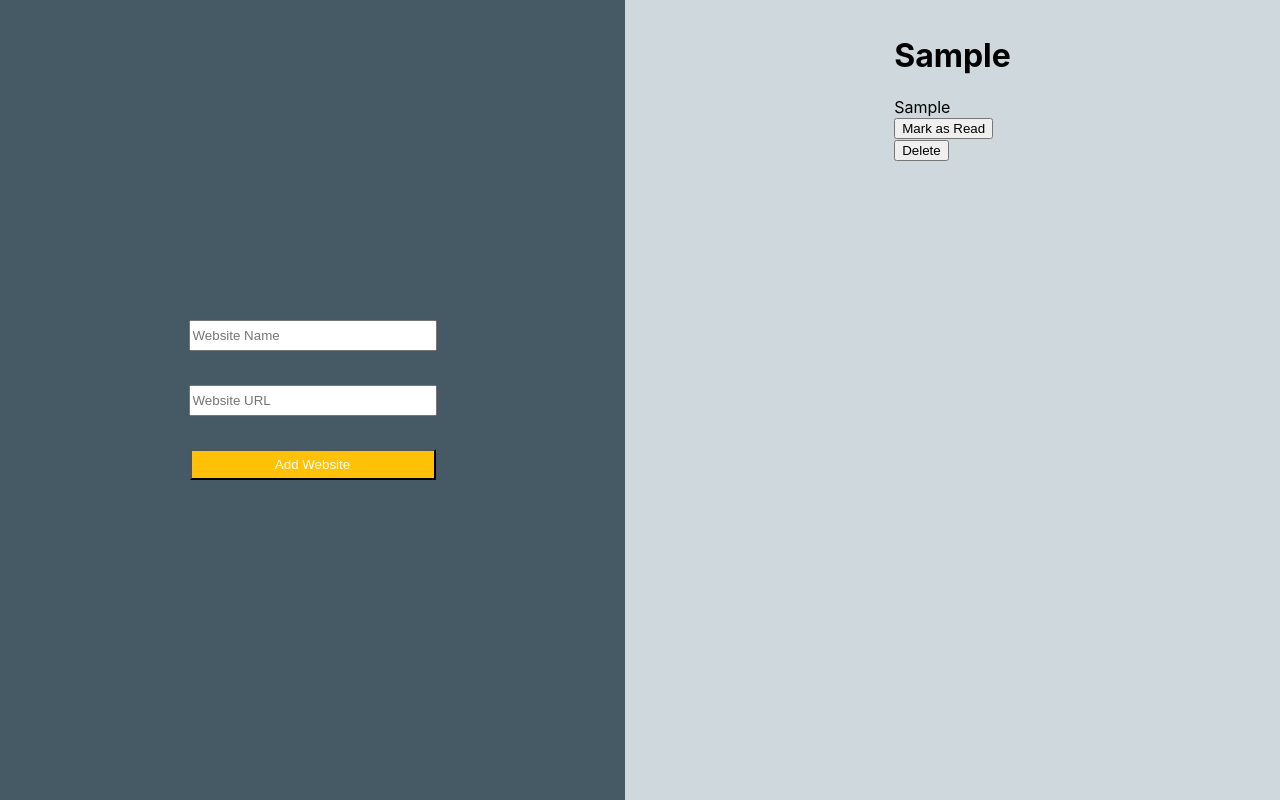
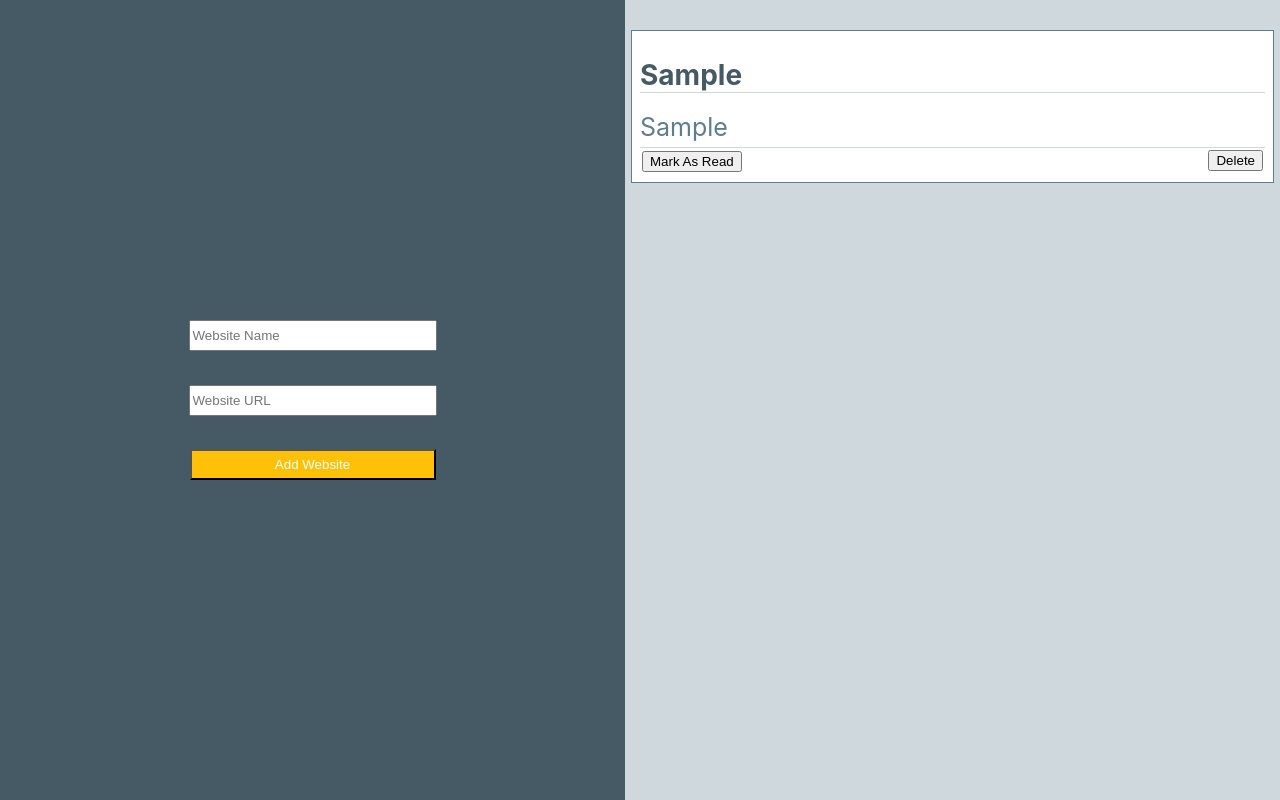
Before and after one commit to Robert-Queeney/react_list_app, a React (Create React App) app in the folder react_list_app/: page / in a window 1280 px wide. Both pictures are taken after typing "Sample", "Sample" into the empty fields and a click on the button "Add Website". Built offline with nearby package versions, Linux system fonts and the light colour scheme.

Commit message:
Added some cards styling

```diff
--- a/react_list_app/src/CSS/style.css
+++ b/react_list_app/src/CSS/style.css
@@ -42,3 +42,33 @@ input{
     align-items: center;
     overflow: scroll;
 }
+
+.card-wrapper{
+    width: 100%;
+    /* background-color: #FFC107; */
+    background-color: #FFFFFF;
+    padding: 8px;
+    border: 1px solid #607d8b;
+    margin: 15px;
+}
+
+.card-name{
+    color:#455A64;
+    font-size: 28px;
+    border-bottom: 1px solid #CFD8DC
+}
+
+.card-url{
+    color: #607D8B;
+    font-size: 25px;
+}
+
+.button-area{
+    padding: 2px;
+    margin-top: 5px;
+    border-top: 1px solid #CFD8DC
+}
+
+.delete-button{
+    float: right;
+}
--- a/react_list_app/src/components/Card.js
+++ b/react_list_app/src/components/Card.js
@@ -14,11 +14,6 @@ class Card extends React.Component {
         <div className='card' >
             <h1 className="card-name" key={data.name}>{data.name}</h1>
             <div className="card-url" key={data.url}>{data.url}</div>
-            <div className="button-div">
-                <button className="readButton">Mark as Read</button>
-
-            </div>
-
         </div>
     )
 
--- a/react_list_app/src/components/Cards.js
+++ b/react_list_app/src/components/Cards.js
@@ -7,8 +7,8 @@ class Cards extends React.Component {
         super(props)
         this.state = { cards: this.props.cards }
     }
-// Need to handle the delete here because we need to pass the function from App and this is the only card component being rendered directly
-// ASK TG about this
+    // Need to handle the delete here because we need to pass the function from App and this is the only card component being rendered directly
+    // ASK TG about this
     handleSubmit = (e) => {
         e.preventDefault();
         this.props.handleDeleteCard(e)
@@ -23,12 +23,17 @@ class Cards extends React.Component {
         return (
             <div className="card-section">
                 {cards.map(card => {
-                    return(
+                    return (
                         <div className="card-wrapper" >
-                        <Card  key={card.id} data={card}/>
-                        <button className="deleteButton" type="submit" onClick={this.handleSubmit}>Delete</button>
+                            <Card key={card.id} data={card} />
+                            <div className="button-area">
+                                <button  className="read-button" type="submit">Mark As Read</button>
+                                <button className="delete-button" type="submit" onClick={this.handleSubmit}>Delete</button>
+
+                            </div>
                         </div>
-                        )})}
+                    )
+                })}
             </div>
         )
     }
```
